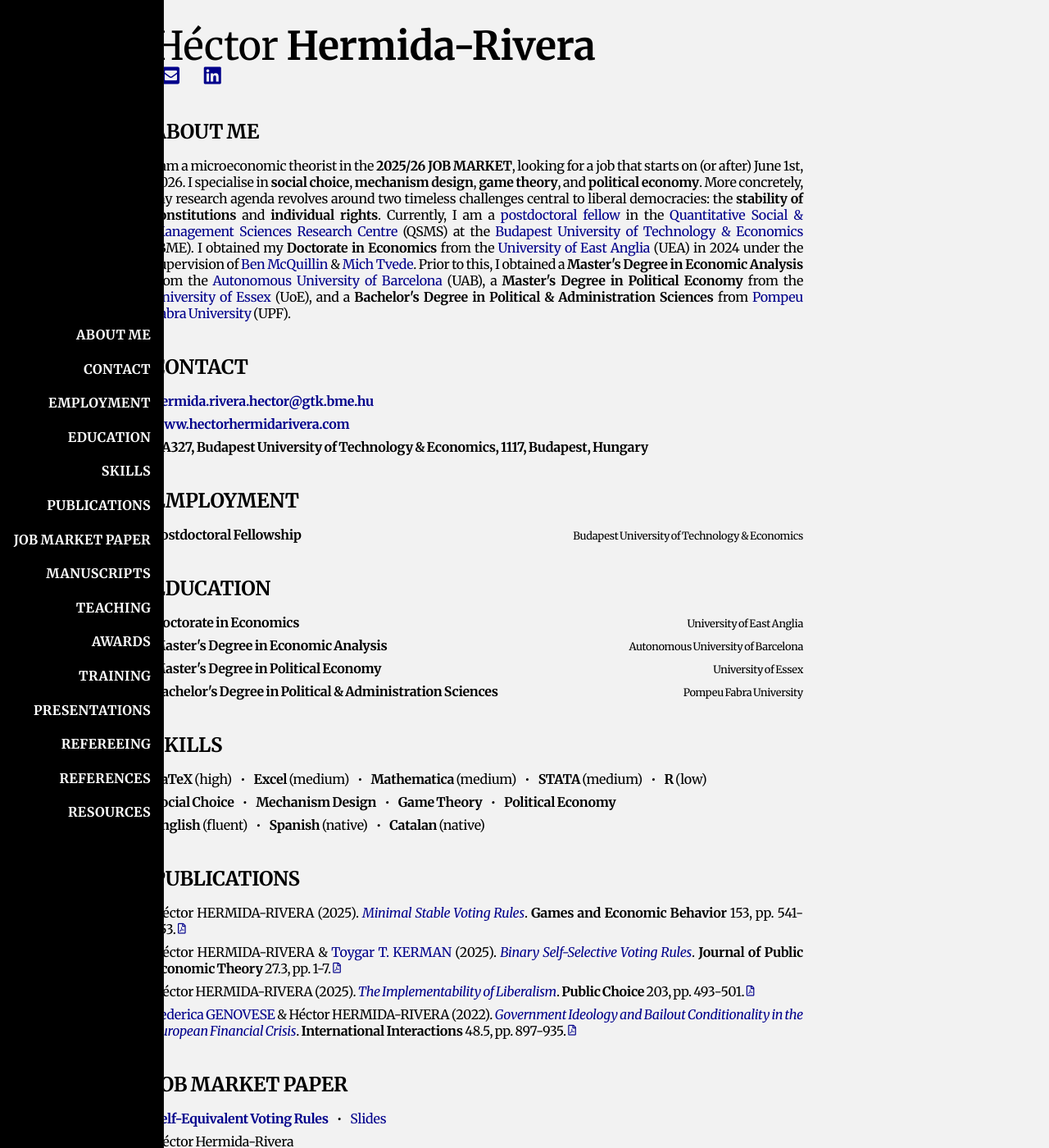
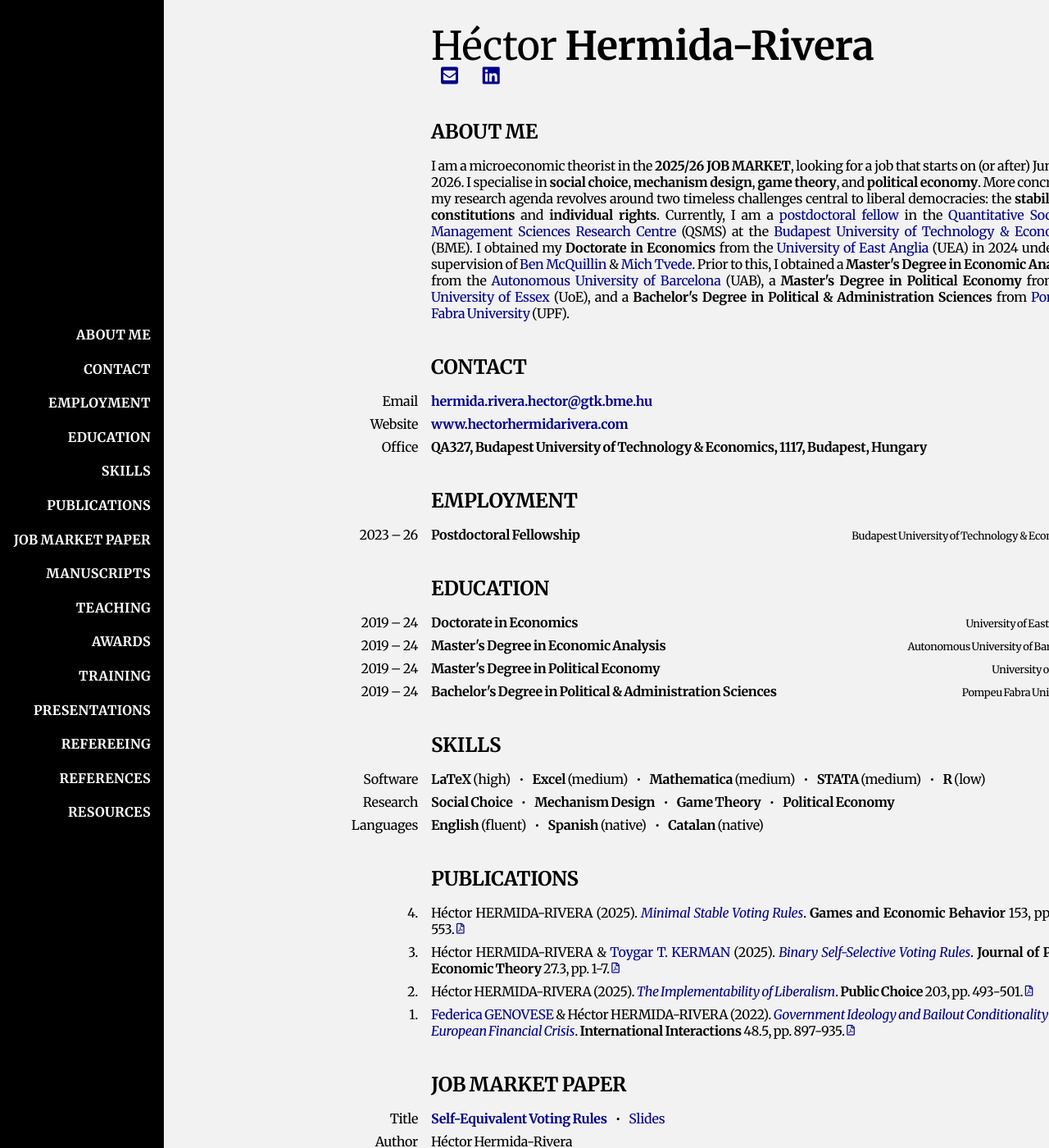
Before and after one commit to HectorHermidaRivera/hectorhermidarivera.github.io, a Jekyll site: the page built from index.md, in a window 1280 px wide and 1400 px high. Shown: the whole window at 82% size. Built offline with Jekyll 4.4.1, drawn with Linux system fonts in a browser that asks for light colours; a style sheet for code colours, icons or effects is not loaded.

Commit message:
Update style.css

```diff
--- a/assets/css/style.css
+++ b/assets/css/style.css
@@ -81,8 +81,8 @@ body {
 .content {
   max-width: 1000px;                     /* max content width */
   width: calc(100% - 200px - 20px);      /* 100% minus sidebar and some minimal spacing */
-  margin-left: autho        /* at least sidebar width + spacing */
-  margin-right: auto;
+  margin-left: calc(200px + (100vw - 1000px)/2); /* 200px sidebar + half extra space */
+  margin-right: calc((100vw - 1000px)/2);        /* other half of extra space */
   padding: 0 20px 30px 20px;             /* inner padding */
   box-sizing: border-box;
   text-align: justify;
```
